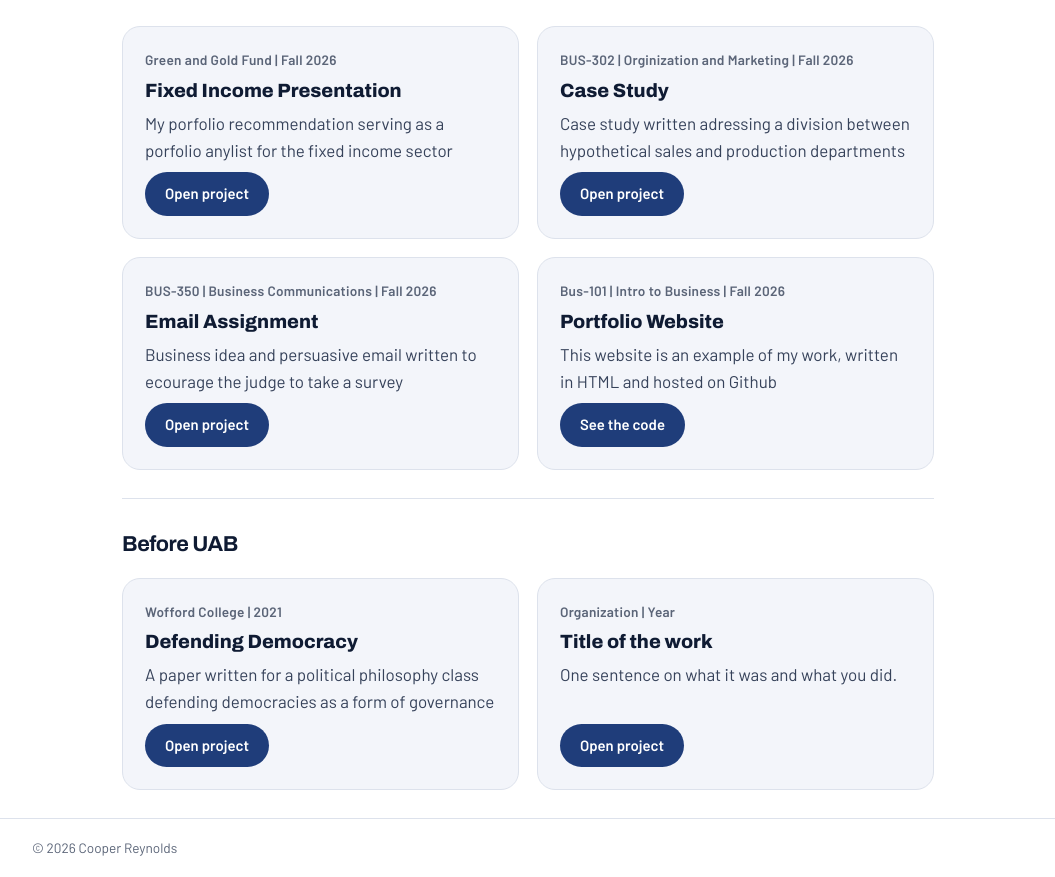
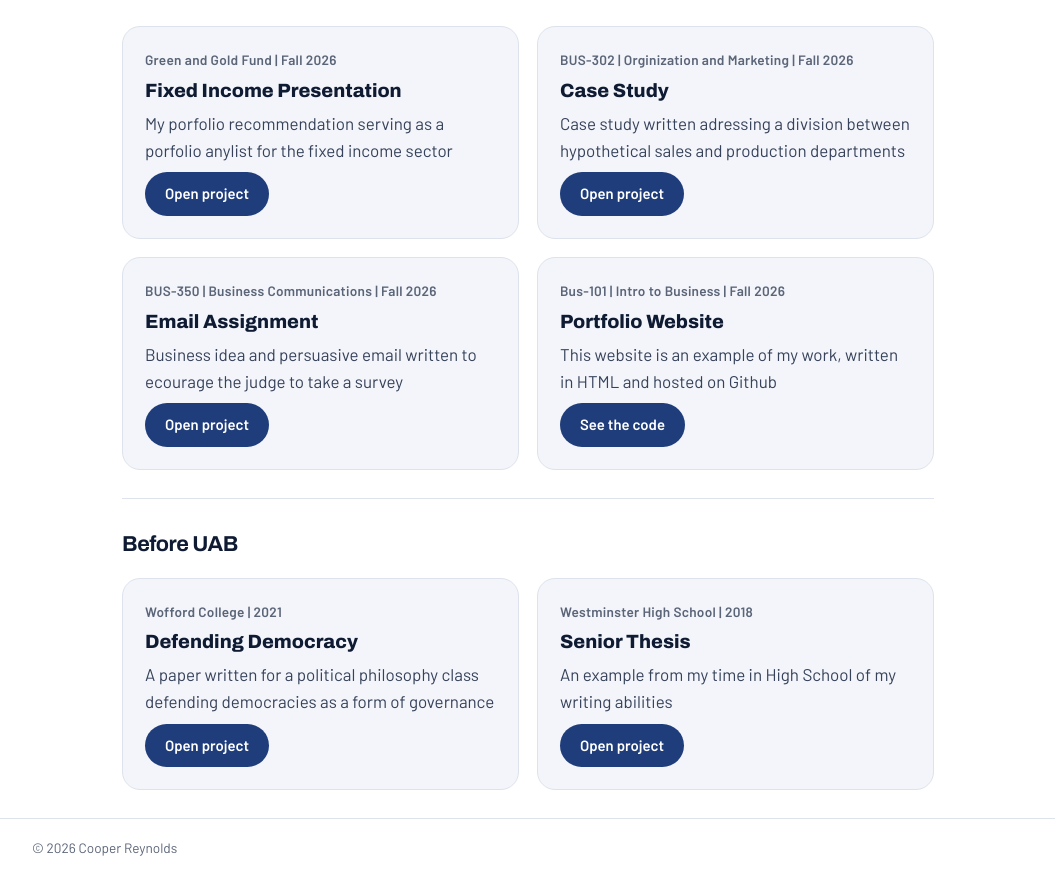
Before and after one commit to cpreynolds1002/Portfolio-, a plain HTML site: page portfolio.html in a window 1280 px wide. Shown: the part 212-1089 px from the top of the page, without its empty margins (112-1167 px from the left). Drawn offline with Linux system fonts and the light colour scheme.

Commit message:
Update portfolio.html

```diff
--- a/portfolio.html
+++ b/portfolio.html
@@ -151,9 +151,9 @@ footer{border-top:1px solid var(--line);padding:18px 0;color:var(--muted);font-s
         <a class="btn btn-primary" href="projects/Defending_Democracy.pdf" target="_blank" rel="noopener">Open project</a>
       </article>
       <article class="card">
-        <span class="tag">Organization | Year</span>
-        <h3>Title of the work</h3>
-        <p>One sentence on what it was and what you did.</p>
+        <span class="tag">Westminster High School | 2018</span>
+        <h3>Senior Thesis</h3>
+        <p>An example from my time in High School of my writing abilities</p>
         <a class="btn btn-primary" href="projects/your-file.pdf" target="_blank" rel="noopener">Open project</a>
       </article>
     </div>
```
